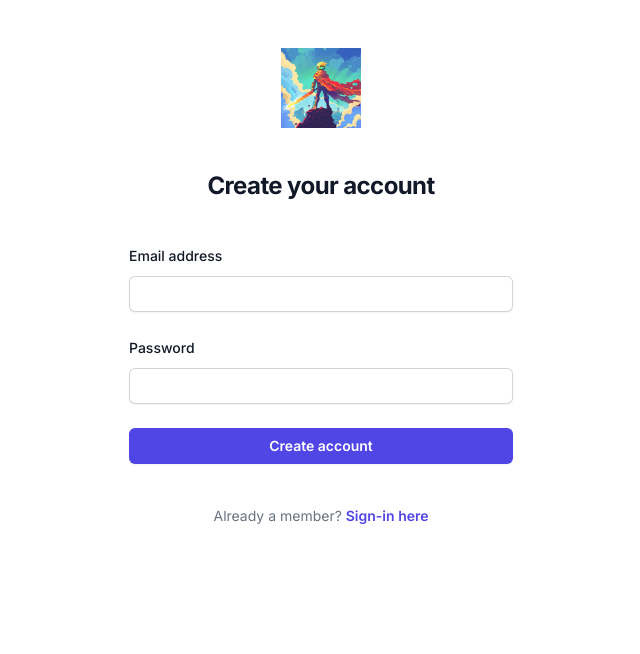
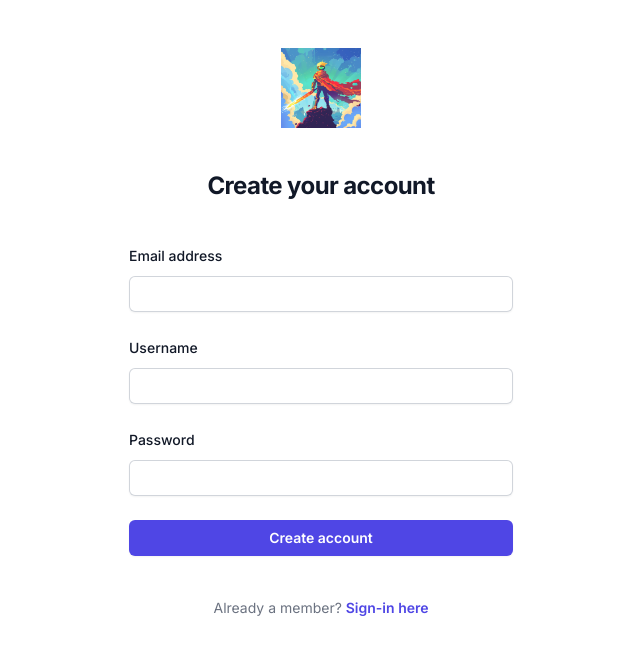
Before and after one commit to YingJames/hackhero, a React (Create React App) app: page /sign-up in a window 1280 px wide. Shown: the top 654 px of the page, without its empty margins (319-959 px from the left). Built offline with nearby package versions, Linux system fonts and the light colour scheme.

Commit message:
format doc and add username input to signup

```diff
--- a/src/components/SignUp.jsx
+++ b/src/components/SignUp.jsx
@@ -65,6 +65,23 @@
             </div>
 
             <div>
+              <label htmlFor="username" className="block text-sm font-medium leading-6 text-gray-900">
+                Username
+              </label>
+              <div className="mt-2">
+                <input
+                  id="username"
+                  name="username"
+                  type="text"
+                  autoComplete="username"
+                  required
+                  className="block w-full rounded-md border-0 py-1.5 text-gray-900 shadow-sm ring-1 ring-inset ring-gray-300 placeholder:text-gray-400 focus:ring-2 focus:ring-inset focus:ring-indigo-600 sm:text-sm sm:leading-6"
+                  value={username}
+                  onChange={(e) => setUsername(e.target.value)}
+                />
+              </div>
+            </div>
+            <div>
               <div className="flex items-center justify-between">
                 <label htmlFor="password" className="block text-sm font-medium leading-6 text-gray-900">
                   Password
```
Lines whose indentation alone changed are shown as unchanged.
